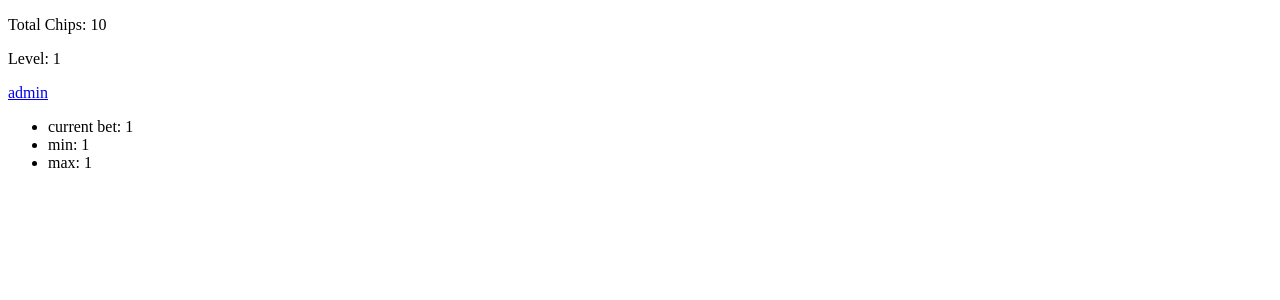
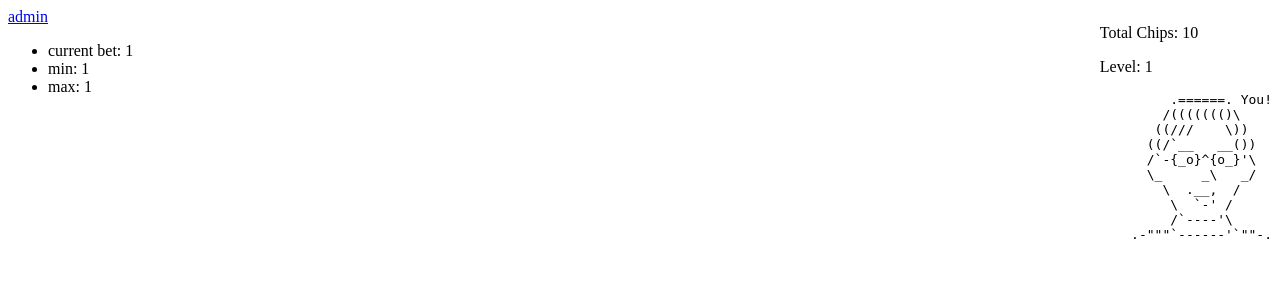
Before and after one commit to Midnightcoffee/Blackjack, a Rails app: page / in a window 1280 px wide. Shown: the top 300 px of the page. Run offline with Rails 7, Linux system fonts and the light colour scheme; tables that the repository leaves empty hold one stand-in row (values such as "Sample post"); some libraries are stand-ins or nearby versions.

Commit message:
Add avatar.

```diff
--- a/app/assets/stylesheets/application.css
+++ b/app/assets/stylesheets/application.css
@@ -11,3 +11,8 @@
  *= require_self
  *= require_tree .
  */
+
+.player-stats-widget {
+
+  float: right;
+}
--- a/app/views/layouts/application.html.erb
+++ b/app/views/layouts/application.html.erb
@@ -5,9 +5,22 @@
   <%= stylesheet_link_tag    "application", media: "all"  %>
   <%= javascript_include_tag "application" %>
   <%= csrf_meta_tags %>
-  <div ng-controller="PlayerCtrl">
+  <div ng-controller="PlayerCtrl" class="player-stats-widget">
     <p>Total Chips: {{players.total_chips}}</p>
     <p>Level: {{ players.level }}</p>
+    <pre>
+         .======. You!
+        /((((((()\
+       ((///    \))
+      ((/`__   __())
+      /`-{_o}^{o_}'\
+      \_     _\   _/
+        \  .__,  /
+         \  `-' /
+         /`----'\
+    .-"""`------'`""-.
+
+    </pre>
   </div>
 
 
```
